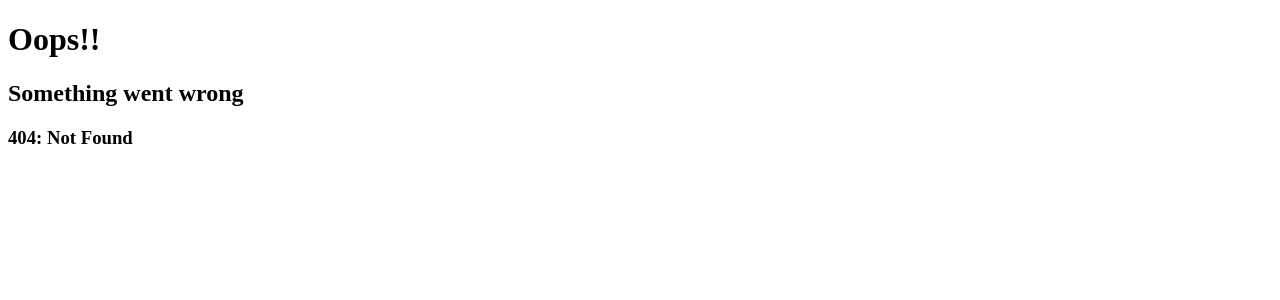
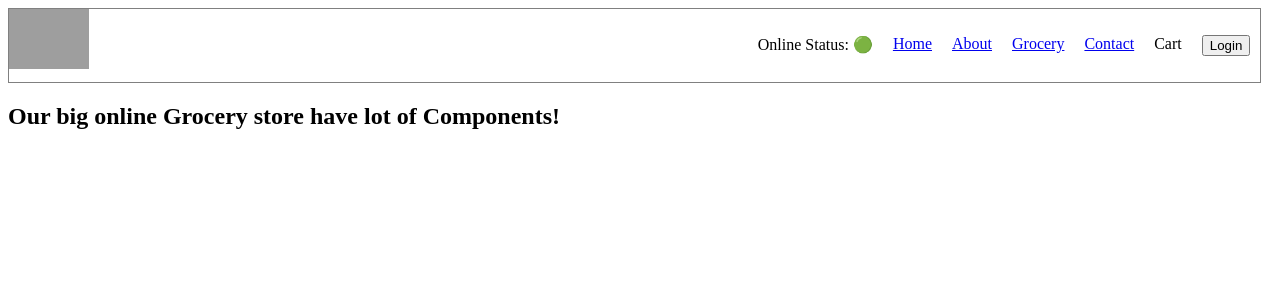
Before and after one commit to kothapallisridhar/namaste-react, a React (Vite) app: page /grocery in a window 1280 px wide. Before the commit this address had no page. Shown: the top 300 px of the page. Built offline with nearby package versions, Linux system fonts and the light colour scheme; grey boxes are pictures that could not be loaded.

Commit message:
Grocery Component

```diff
--- a/src/App.js
+++ b/src/App.js
@@ -8,6 +8,7 @@ import Contact from "./components/Contact";
 import Error from "./components/Error";
 import { createBrowserRouter, RouterProvider, Outlet } from "react-router-dom";
 import RestaurantMenu from "./components/RestaurantMenu";
+import Grocery from "./components/Grocery";
 
 // Chunking
 // Code Splitting
@@ -81,6 +82,10 @@ const appRouter = createBrowserRouter([
         path: "/restaurants/:resId",
         element: <RestaurantMenu />,
       },
+      {
+        path: "/grocery",
+        element: <Grocery />,
+      },
     ],
   },
 ]);
--- /dev/null
+++ b/src/components/Grocery.js
@@ -0,0 +1,9 @@
+const Grocery = () => {
+  return (
+    <div>
+      <h2>Our big online Grocery store have lot of Components!</h2>
+    </div>
+  );
+};
+
+export default Grocery;
--- a/src/components/Header.js
+++ b/src/components/Header.js
@@ -31,6 +31,9 @@ const Header = () => {
             <Link to="/about">About</Link>
           </li>
           <li>
+            <Link to="/grocery">Grocery</Link>
+          </li>
+          <li>
             <Link to="/contact">Contact</Link>
           </li>
           <li>Cart</li>
```
